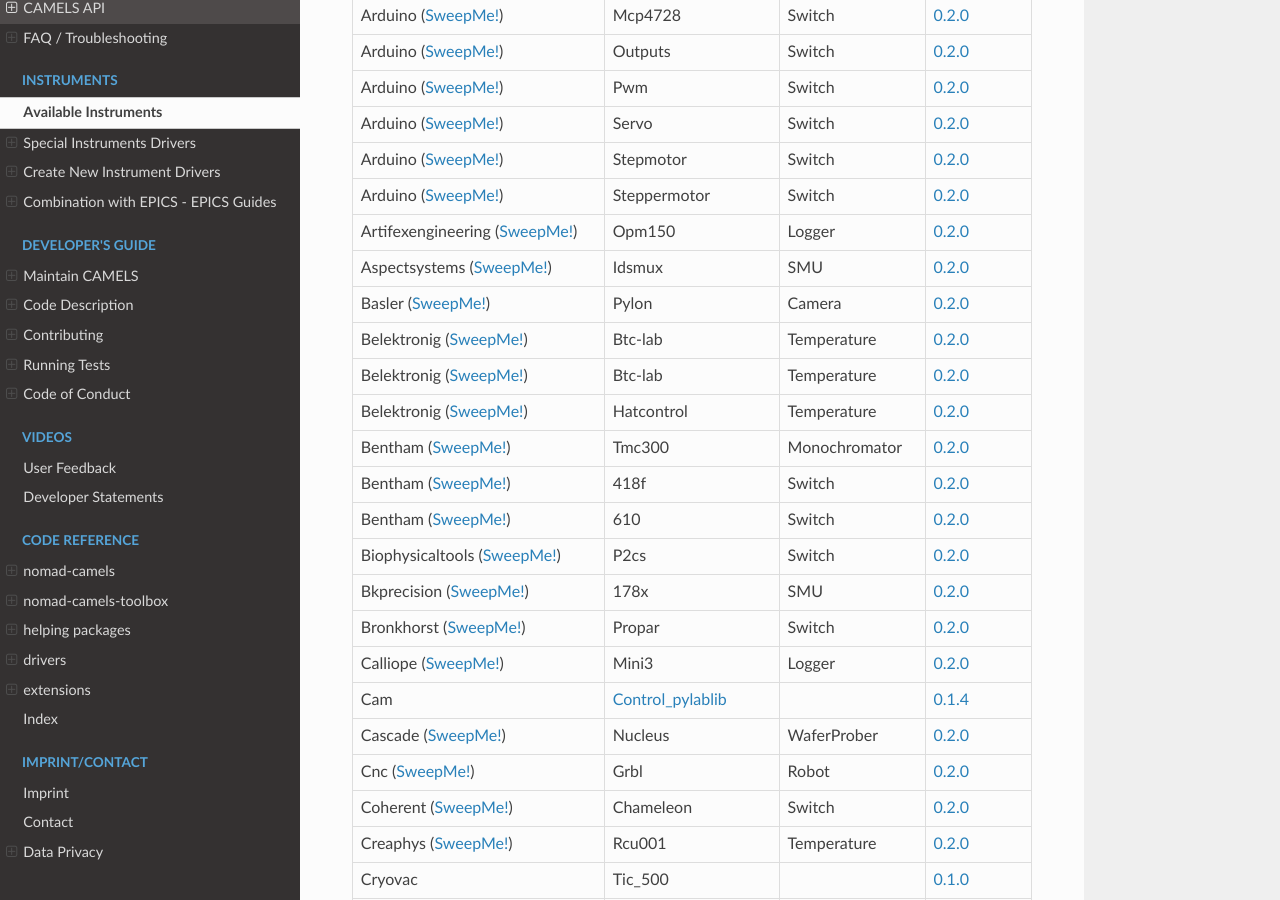
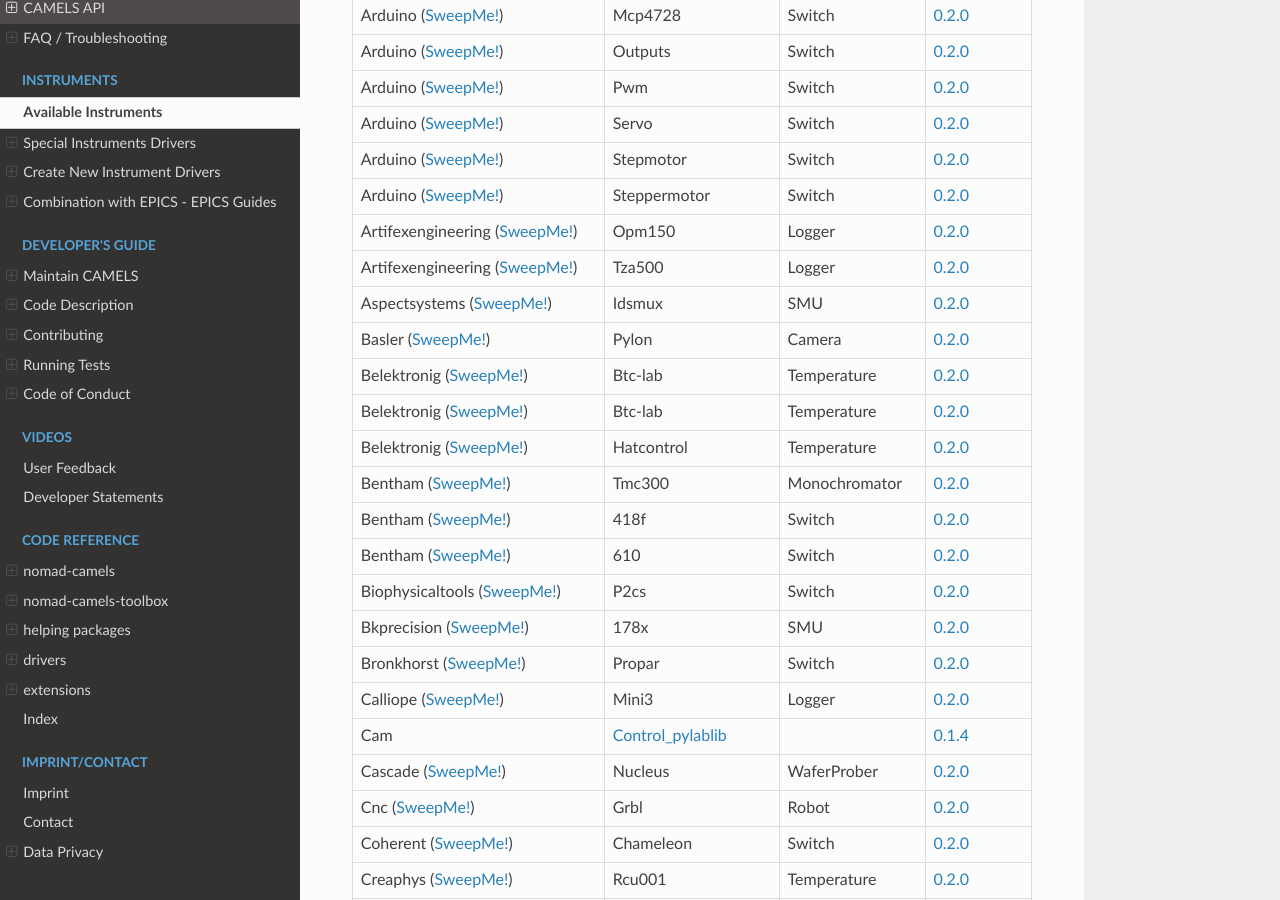
Before and after one commit to FAU-LAP/NOMAD-CAMELS, a Sphinx documentation site: the page built from docs/source/doc/instruments/instruments.rst, in a window 1280 px wide and 900 px high, scrolled down 1235 px. Built offline with Sphinx 7.4.7 and the Read the Docs theme 3.1.0, drawn with Linux system fonts in a browser that asks for light colours; pages that are not in the unit, such as notebooks, are missing from menus; the version number is read from the project's files by our own code.

Commit message:
Update code documentation

```diff
--- a/docs/source/doc/instruments/instruments.rst
+++ b/docs/source/doc/instruments/instruments.rst
@@ -458,6 +458,12 @@ The table includes instruments from SweepMe! as well. These instruments are not
             <tr>
                 <td>Artifexengineering (<a href='SweepMe_drivers'>SweepMe!</a>)</td>
                 <td>Opm150</a></td>
+                <td>Logger</td>
+                <td><a href='https://pypi.org/project/nomad-camels-driver-SweepMe-device'>0.2.0</a></td>
+            </tr>
+            <tr>
+                <td>Artifexengineering (<a href='SweepMe_drivers'>SweepMe!</a>)</td>
+                <td>Tza500</a></td>
                 <td>Logger</td>
                 <td><a href='https://pypi.org/project/nomad-camels-driver-SweepMe-device'>0.2.0</a></td>
             </tr>
```
